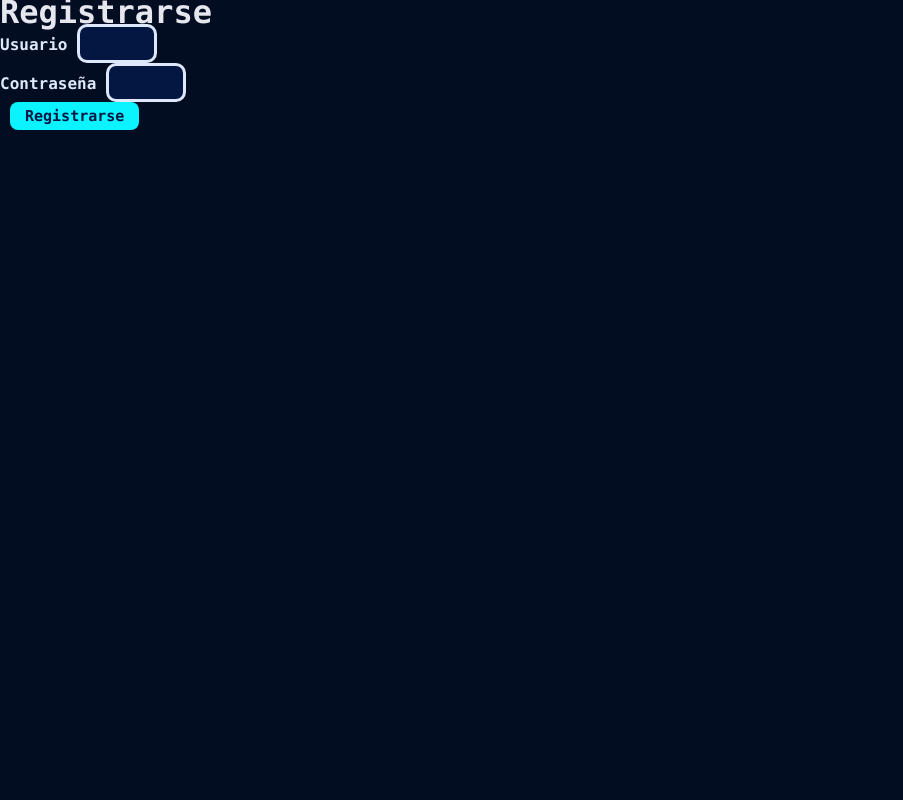
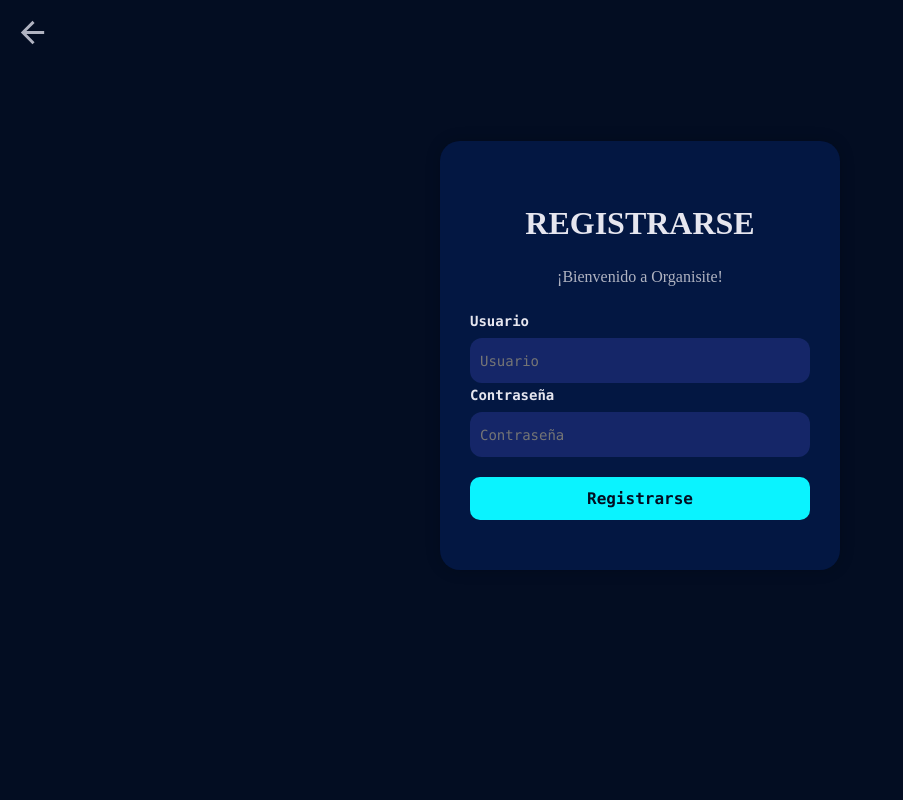
Before and after one commit to AngelaRB/Proyecto_productivo, a Flask app: page /register in a window 1280 px wide. Shown: the whole page, without its empty margins (0-903 px from the left). Run offline with Flask 3, Linux system fonts and the light colour scheme.

Commit message:
diseño login y register

```diff
--- a/app.py
+++ b/app.py
@@ -140,8 +140,10 @@ def tabla_usuarios():
 
 @app.route('/nosotros')
 def nosotros():
-    return render_template('nosotros.html')
+    query = 'SELECT nombre,descripcion,foto FROM nosotros'
+    nosotros = consulta(query)
 
+    return render_template('nosotros.html', nosotros=nosotros)
 
 
 @app.route('/organizador')
--- a/static/styles.css
+++ b/static/styles.css
@@ -29,7 +29,7 @@
 }
 
 html{
-    font-family: consolas;
+    font-family: titillium Web;
     line-height: 1.5rem;
 }
 
@@ -1078,6 +1078,7 @@ footer.pie {
     background-color: var(--base-clr);
     display: flex;
     font-size:16px;
+    font-weight: bolder;
     box-shadow: 0 0 15px rgba(0, 0, 0, .5);
     padding: 30px 60px;
     position:sticky;
@@ -1135,7 +1136,7 @@ footer.pie {
     margin: 0 auto;
 }
 
-.conte_ange{
+.conte_nos{
     display: flex;
     flex-direction: row-reverse;
     gap: 100px;
@@ -1143,14 +1144,7 @@ footer.pie {
     border-bottom:  var(--shadow-clr) 2px solid;
 }
 
-.conte_cristian{
-    display: flex;
-    flex-direction:row;
-    gap: 100px;
-    padding: 30px;
-}
-
-.conte_ange img{
+.conte_nos img{
     width: 20%;
     border: var(--baselg-clr) 2px solid;
     border-radius: 30px;
@@ -1158,14 +1152,7 @@ footer.pie {
 }
 
 
-.conte_cristian img{
-    width: 20%;
-    border: var(--baselg-clr) 2px solid;
-    border-radius: 30px;
-
-}
-
-.conte_nosotros h2{
+.conte_nos h2{
     color: var(--baselg-clr);
 }
 
@@ -1258,3 +1245,99 @@ th {
         margin-bottom: 100px;
     }
 }
+
+
+/* login */
+
+.conte_login{
+    box-sizing: border-box;
+    min-height: calc(100vh - 89px);        /* ocupar toda la pantalla */
+    display: flex;
+    flex-direction: column;
+    justify-content: center;    /* centrar horizontal */
+    align-items: center;
+
+}
+
+#conte_formlog{
+    width: 50%;
+    background-color: var(--hover-clr);
+    padding: 30px;
+    border-radius: 20px;
+    box-shadow: 0 0 15px rgba(0, 0, 0, 0.2);
+    width: 100%;
+    max-width: 400px;
+    border: 1px solid var(--txt-secundario);
+    margin: 0 auto;
+
+    &:hover{
+        box-shadow: 0 0 15px rgba(0, 0, 0, 0.4);
+    }
+}
+
+#conte_formlog label{
+    font-size: 14px;
+    font-family: consolas;
+    margin-bottom: 5px;
+    display: block;
+    color: var(--txt-principal);
+}
+
+#conte_formlog input, textarea{
+    width: 100%;
+    padding: 10px;
+    font-size: 14px;
+    font-family: consolas;
+    border: none;
+    height: 45px;
+    border-radius: 12px;
+    background-color: var(--shadow-clr);
+    color: var(--txt-principal);
+    box-sizing: border-box;
+    transition: all 0,9s ease;
+    text-align: start;
+}
+
+#conte_formlog button{
+    width: 100%;
+    margin-top: 20px;
+    padding: 12px;
+    background-color: var(--line-clr);
+    color: var(--base-clr);
+    font-weight: bolder;
+    font-size: 16px;
+    font-family: consolas;
+    border: none;
+    border-radius: 10px;
+    cursor: pointer;
+    transition: background-color 0.3s ease;
+    &:hover{
+        background-color: var(--accent2-clr);
+        color: var(--text-clr);
+    }
+}
+
+.conte_login h1{
+    margin: 40px 40px 0 40px;
+    font-weight: bolder;
+    text-transform: uppercase;
+    text-align: center;
+}
+
+.conte_login p{
+    text-align: center;
+    margin: 30px 0 20px 0;
+    color: var(--secondary-text-clr);
+}
+
+.conte_msg{
+    padding-top: 20px;
+    text-align: center;
+}
+
+#login_flecha svg{
+    fill: var(--secondary-text-clr);
+    height: 35px;
+    margin: 15px;
+    position:fixed;
+}
--- a/templates/register.html
+++ b/templates/register.html
@@ -2,27 +2,33 @@
 {%block title%}Registrarse{%endblock%}
 {% block content%}
 
-<div>
-    <main>
+<div id="login_flecha">
+    <a href="{{url_for('inicio')}}">
+    <svg xmlns="http://www.w3.org/2000/svg" height="24px" viewBox="0 -960 960 960"><path d="m313-440 224 224-57 56-320-320 320-320 57 56-224 224h487v80H313Z"/></svg>
+    </a>
+</div>
+
+<div class="conte_login">
+    <div id="conte_formlog">
         <h1>Registrarse</h1>
+        <p>¡Bienvenido a Organisite!</p>
         <form action="" method="POST">
             <div>
                 <label for="">Usuario</label>
-            <input type="text" name="usuarios" required>
+                <input type="text" name="usuarios" placeholder="Usuario" required>
             </div>
             <div>
                 <label for="">Contraseña</label>
-            <input type="password" name="password" required>
+                <input type="password" name="password" placeholder="Contraseña" required>
             </div>
             <div>
-            <button class="btn-enviar">Registrarse</button>
+                <button>Registrarse</button>
             </div>
-        <div>
+            <div class="conte_msg">
                 {{mensaje}}
             </div>
         </form>
-    </main>
-
+    </div>
 </div>
 
 {%endblock%}
```
Also changed, not shown: templates/contacto.html (+10 -4 lines), templates/login.html (+15 -8 lines), templates/nosotros.html (+8 -11 lines), static/icons/flechaatras.svg (added), static/img/cristian.jpeg (deleted), static/img/cristian2.webp (added). Lines whose indentation alone changed are shown as unchanged.
